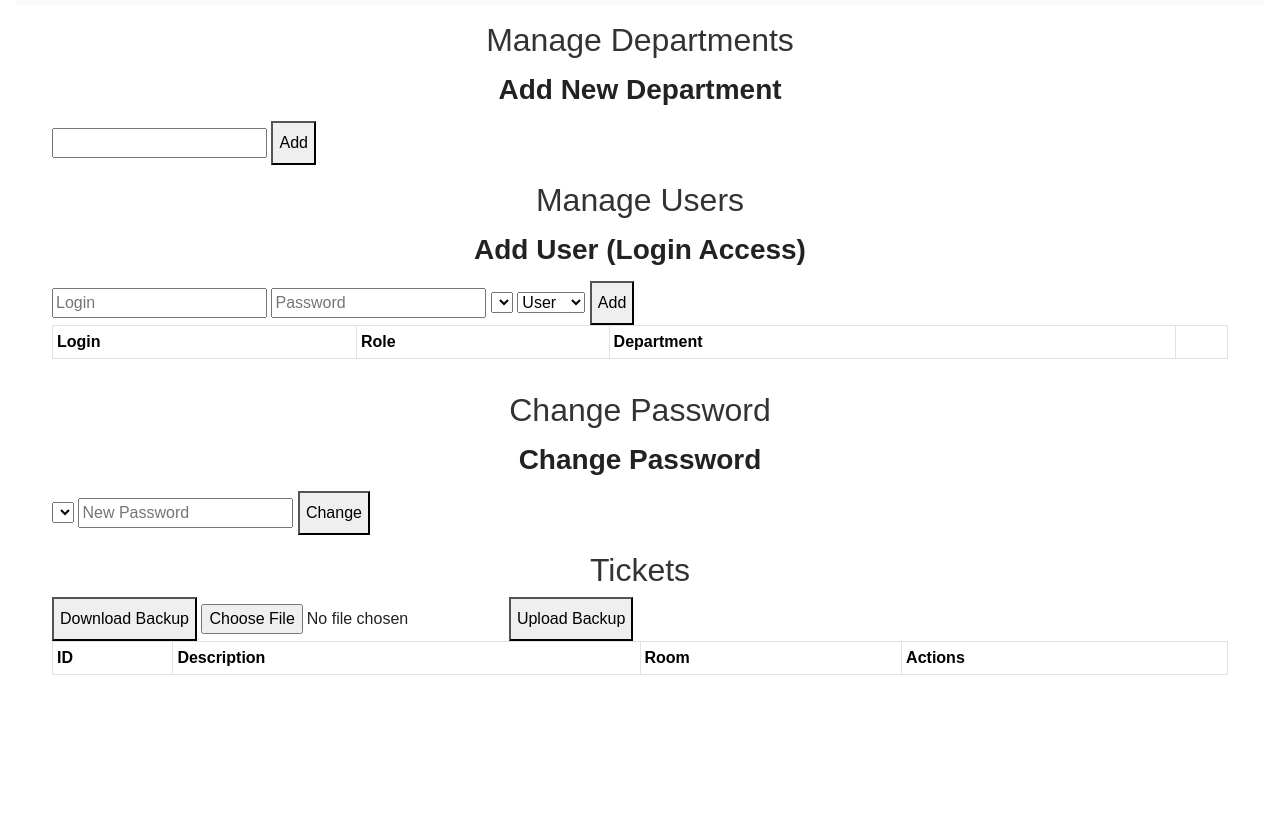
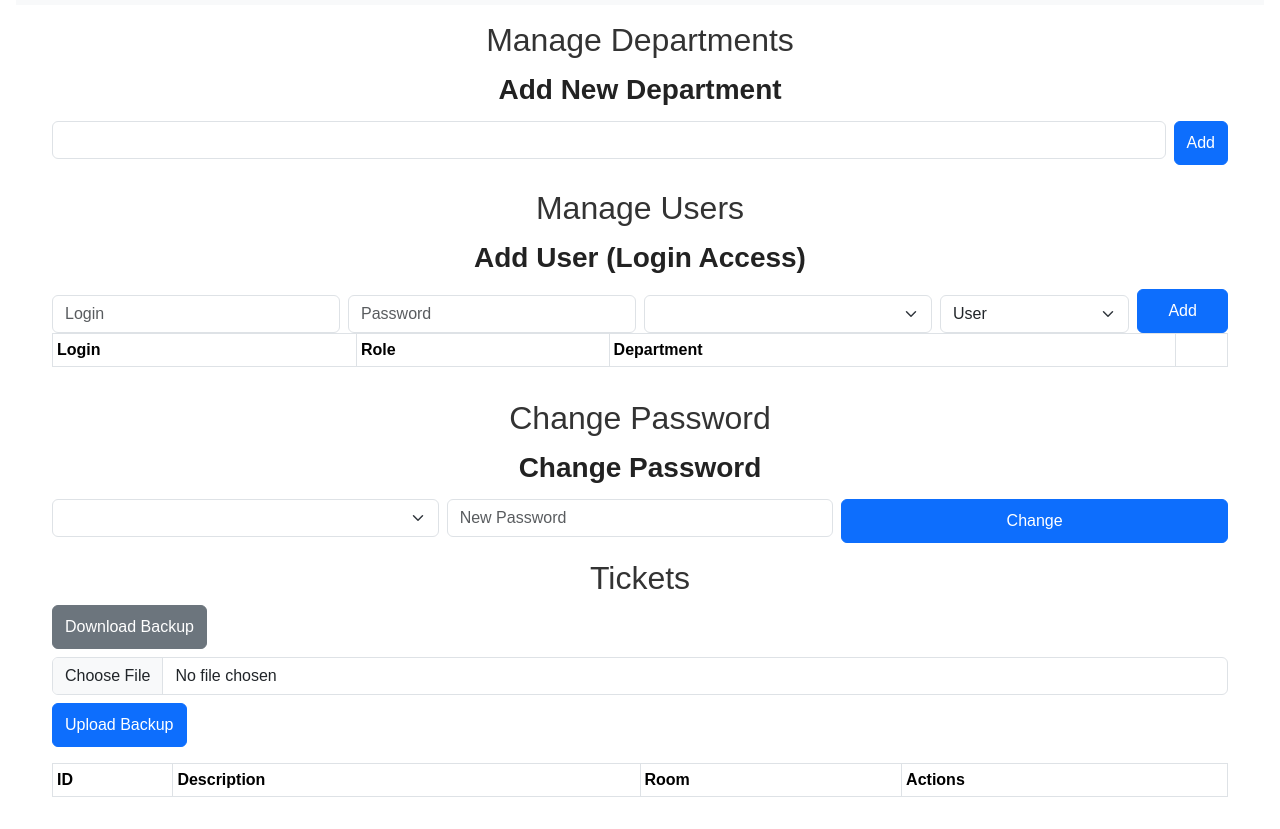
Before and after one commit to TanskiV/TicketBox, a website: page frontend/admin.html in a window 1280 px wide. Shown: the part 77-906 px from the top of the page. Before the commit the page ends 800 px from the top, so only its background shows below. Drawn offline with nearby package versions, Linux system fonts and the light colour scheme; no server answers; sample sign-in values are in the browser's storage; files whose address does not match are found by name.

Commit message:
style: apply bootstrap classes

```diff
--- a/frontend/admin.html
+++ b/frontend/admin.html
@@ -19,25 +19,39 @@
   <h2 data-i18n="manageDepartments">Manage Departments</h2>
   <div class="panel form-section">
     <h3>Add New Department</h3>
-    <form id="deptForm">
-      <input type="text" id="newDept" required />
-      <button type="submit" data-i18n="add">Add</button>
+    <form id="deptForm" class="row g-2">
+      <div class="col">
+        <input type="text" id="newDept" class="form-control" required />
+      </div>
+      <div class="col-auto">
+        <button type="submit" class="btn btn-primary" data-i18n="add">Add</button>
+      </div>
     </form>
-    <ul id="deptList"></ul>
+    <ul id="deptList" class="list-group mt-2"></ul>
   </div>
 
   <h2 data-i18n="manageUsers">Manage Users</h2>
   <div class="panel form-section">
     <h3>Add User (Login Access)</h3>
-    <form id="userForm">
-      <input type="text" id="newUsername" data-i18n-placeholder="login" required />
-      <input type="password" id="newPassword" data-i18n-placeholder="password" required />
-      <select id="userDept"></select>
-      <select id="userRole">
-        <option value="user">User</option>
-        <option value="admin">Admin</option>
-      </select>
-      <button type="submit" data-i18n="add">Add</button>
+    <form id="userForm" class="row g-2 align-items-end">
+      <div class="col-md-3">
+        <input type="text" id="newUsername" data-i18n-placeholder="login" class="form-control" required />
+      </div>
+      <div class="col-md-3">
+        <input type="password" id="newPassword" data-i18n-placeholder="password" class="form-control" required />
+      </div>
+      <div class="col-md-3">
+        <select id="userDept" class="form-select"></select>
+      </div>
+      <div class="col-md-2">
+        <select id="userRole" class="form-select">
+          <option value="user">User</option>
+          <option value="admin">Admin</option>
+        </select>
+      </div>
+      <div class="col-md-1">
+        <button type="submit" class="btn btn-primary w-100" data-i18n="add">Add</button>
+      </div>
     </form>
     <div class="table-responsive">
       <table id="userList" class="table table-bordered table-sm">
@@ -52,18 +66,26 @@
   <h2 data-i18n="changePassword">Change Password</h2>
   <div class="panel form-section">
     <h3>Change Password</h3>
-    <form id="passwordForm">
-      <select id="passwordUser"></select>
-      <input type="password" id="adminPassword" placeholder="New Password" required />
-      <button type="submit" data-i18n="change">Change</button>
+    <form id="passwordForm" class="row g-2">
+      <div class="col-md-4">
+        <select id="passwordUser" class="form-select"></select>
+      </div>
+      <div class="col-md-4">
+        <input type="password" id="adminPassword" class="form-control" placeholder="New Password" required />
+      </div>
+      <div class="col-md-4">
+        <button type="submit" class="btn btn-primary w-100" data-i18n="change">Change</button>
+      </div>
     </form>
   </div>
 
   <h2 data-i18n="tickets">Tickets</h2>
   <div class="panel form-section">
-    <button id="downloadBackup" data-i18n="downloadBackup">Download Backup</button>
-    <input type="file" id="backupFile" accept=".json" />
-    <button id="uploadBackup" data-i18n="uploadBackup">Upload Backup</button>
+    <div class="mb-3 d-flex flex-wrap gap-2">
+      <button id="downloadBackup" class="btn btn-secondary" data-i18n="downloadBackup">Download Backup</button>
+      <input type="file" id="backupFile" class="form-control" accept=".json" />
+      <button id="uploadBackup" class="btn btn-primary" data-i18n="uploadBackup">Upload Backup</button>
+    </div>
     <div class="table-responsive">
       <table id="ticketList" class="table table-bordered table-sm">
         <thead>
@@ -268,8 +290,10 @@ function renderDeptList() {
   ul.innerHTML = '';
   departments.forEach(d => {
     const li = document.createElement('li');
+    li.className = 'list-group-item d-flex justify-content-between align-items-center';
     li.textContent = d.name;
     const del = document.createElement('button');
+    del.className = 'btn btn-sm btn-danger';
     del.textContent = 'x';
     del.onclick = async () => {
       await fetch(`/api/departments/${d.id}`, {method:'DELETE', headers: authHeaders()});
@@ -318,6 +342,7 @@ function renderUserList() {
     tr.innerHTML = `<td>${u.username}</td><td>${u.role}</td><td>${dept ? dept.name : ''}</td>`;
     const td = document.createElement('td');
     const del = document.createElement('button');
+    del.className = 'btn btn-sm btn-danger';
     del.textContent = 'x';
     del.onclick = async () => {
       await fetch(`/api/users/${u.id}`, {method:'DELETE', headers: authHeaders()});
@@ -390,6 +415,7 @@ function renderTicketList() {
     tr.innerHTML = `<td>${t.id}</td><td>${t.description}</td><td>${t.room}</td>`;
     const td = document.createElement('td');
     const del = document.createElement('button');
+    del.className = 'btn btn-sm btn-danger';
     del.textContent = tTranslate('delete');
     del.onclick = async () => {
       if (!confirm(tTranslate('deleteConfirm'))) return;
```
Also changed, not shown: frontend/index.html (+3 -0 lines).
